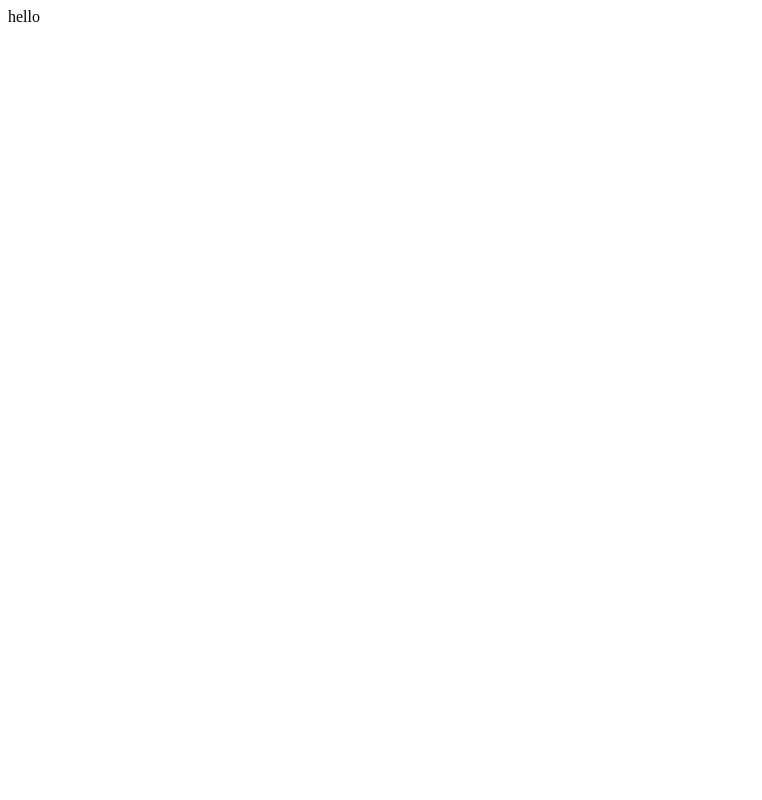
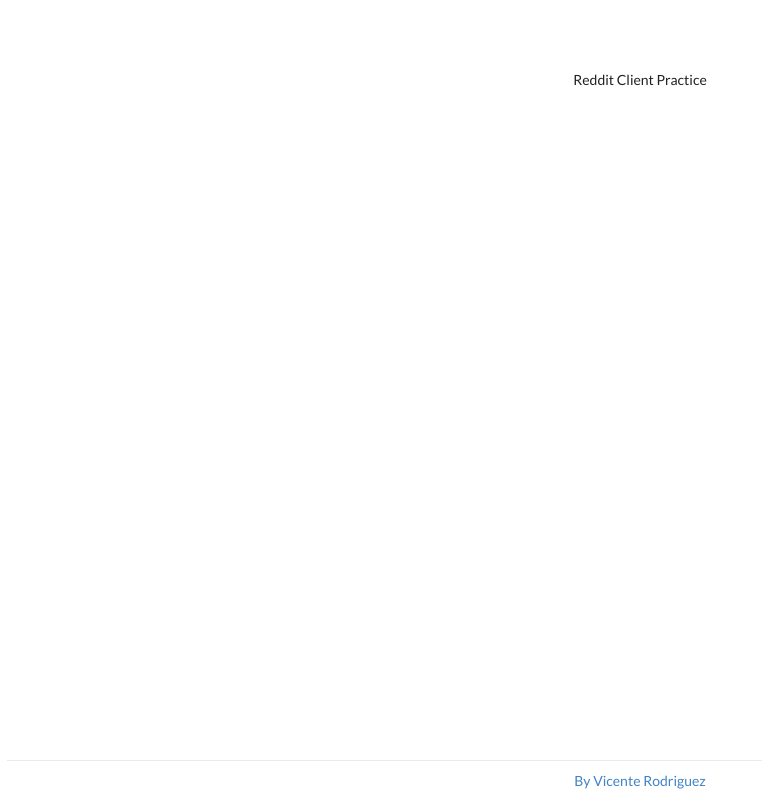
Before and after one commit to VrodriguezDev/reddit-client-practice, a Next.js app: page / in a window 1280 px wide. Shown: the whole page, without its empty margins (0-762 px from the left). Built offline with nearby package versions, Linux system fonts and the light colour scheme.

Commit message:
Added semanticUI + initial layout structure

```diff
--- a/package.json
+++ b/package.json
@@ -15,6 +15,8 @@
   },
   "devDependencies": {
     "eslint": "7.32.0",
-    "eslint-config-next": "11.1.2"
+    "eslint-config-next": "11.1.2",
+    "semantic-ui-css": "^2.4.1",
+    "semantic-ui-react": "^2.0.4"
   }
 }
--- a/pages/_app.js
+++ b/pages/_app.js
@@ -1,3 +1,5 @@
+import 'semantic-ui-css/semantic.min.css';
+import '../styles/main.css';
 
 function MyApp({ Component, pageProps }) {
   return <Component {...pageProps} />
--- a/pages/index.js
+++ b/pages/index.js
@@ -1,7 +1,53 @@
-import Head from 'next/head'
+import Head from 'next/head';
+
+const FULL_HEIGHT = '100vh';
+const containerStyle = {
+  minHeight: FULL_HEIGHT,
+  padding: '0 0.5rem',
+  display: 'flex',
+  flexDirection: 'column',
+  justifyContent: 'center',
+  alignItems: 'center',
+  height: FULL_HEIGHT
+}
+
+const mainStyle = {
+  flex: 1,
+  padding: '5rem 0',
+  flexDirection: 'column',
+  justifyContent: 'center',
+  alignItems: 'center'
+}
+const footerStyle = {
+  width: '100%',
+  height: '40px',
+  borderTop: '1px solid #eaeaea',
+  display: 'flex',
+  justifyContent: 'center',
+  alignItems: 'center'
+}
 
 export default function Home() {
   return (
-    <div>hello</div>
+    <div style={containerStyle}>
+      <Head>
+        <title>Reddit Client Practice</title>
+        <meta name="description" content="Reddit Client Practice" />
+      </Head>
+
+      <main style={mainStyle}>
+        Reddit Client Practice
+      </main>
+
+      <footer style={footerStyle}>
+        <a
+          href="https://github.com/VrodriguezDev"
+          target="_blank"
+          rel="noopener noreferrer"
+        >
+          By Vicente Rodriguez
+        </a>
+      </footer>
+    </div>
   )
 }
--- /dev/null
+++ b/styles/main.css
@@ -0,0 +1,9 @@
+html,
+body {
+  padding: 0;
+  margin: 0;
+}
+
+#__next {
+  height: 100vh;
+}
```
Also changed, not shown: 1 other file (tests, documents, lock files or other folders).
